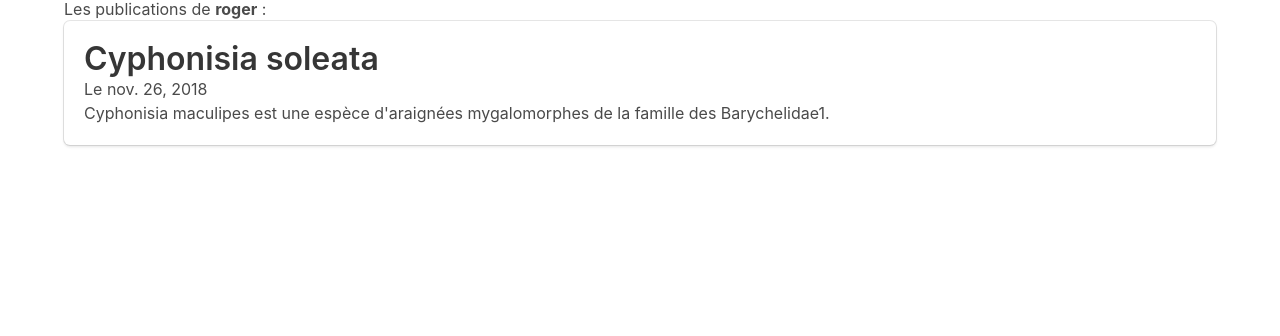
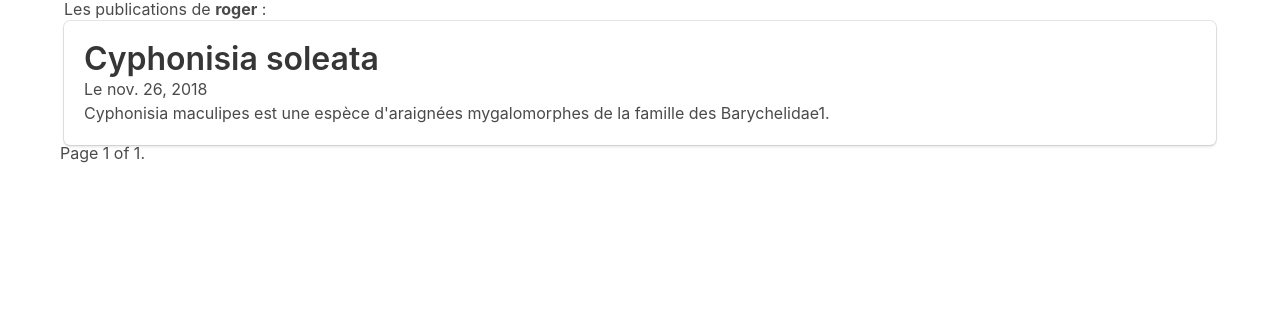
Before and after one commit to sowdowdow/microblogging-django-project, a Django app: a page that uses Microlly/templates/author_posts.html in a window 1280 px wide. Shown: the part 212-548 px from the top of the page. Run offline with Django 3.2, Linux system fonts and the light colour scheme; data comes from the database, SQL or seed files in the repository; some libraries are stand-ins or nearby versions.

Commit message:
Added Pagination to authorPosts

```diff
--- a/Microlly/templates/author_posts.html
+++ b/Microlly/templates/author_posts.html
@@ -10,4 +10,22 @@
             </div>
         {% endfor %}
     </div>
+
+    <div class="pagination">
+        <span class="step-links">
+            {% if posts.has_previous %}
+                <a href="?page=1">&laquo; first</a>
+                <a href="?page={{ posts.previous_page_number }}">previous</a>
+            {% endif %}
+
+            <span class="current">
+                Page {{ posts.number }} of {{ posts.paginator.num_pages }}.
+            </span>
+
+            {% if posts.has_next %}
+                <a href="?page={{ posts.next_page_number }}">next</a>
+                <a href="?page={{ posts.paginator.num_pages }}">last &raquo;</a>
+            {% endif %}
+        </span>
+    </div>
 {% endblock body %}
--- a/Microlly/tests.py
+++ b/Microlly/tests.py
@@ -138,6 +138,6 @@ class WebsiteTestCase(TestCase):
         self.assertContains(
             response, "Les publications de <b>" + str(tmp_user) + "</b>"
         )
-        self.assertEqual(type(response.context["posts"]), list)
+        self.assertEqual(type(response.context["posts"]), Page)
         self.assertTemplateUsed(response, "author_posts.html")
         self.failUnlessEqual(response.status_code, 200)
--- a/Microlly/views.py
+++ b/Microlly/views.py
@@ -113,6 +113,12 @@ def editPost(request, id):
 
 
 def authorPosts(request, author):
+    try:
+        page = int(request.GET.get("page"))
+    except:
+        page = 1
     author = get_object_or_404(User, username=author)
     posts = get_list_or_404(Post, author=author)
+    paginator = Paginator(posts, 5)
+    posts = paginator.page(page)
     return render(request, "author_posts.html", {"posts": posts, "author": author})
```
